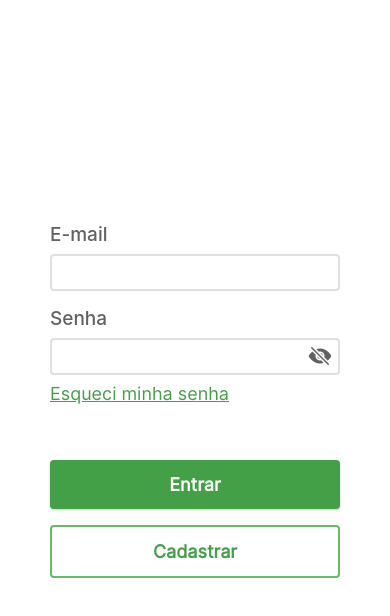
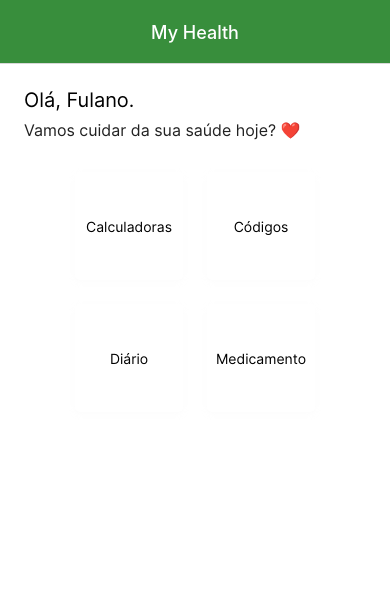
Before and after one commit to ajsaraujo/my-health-app, a React Native app: screen / in a window 390 px wide. Shown: the top 616 px of the page. Built offline with nearby package versions, Linux system fonts and the light colour scheme.

Commit message:
Escurecer cor do header

```diff
--- a/App.tsx
+++ b/App.tsx
@@ -3,17 +3,18 @@ import {
   createNativeStackNavigator,
   NativeStackNavigationOptions,
 } from '@react-navigation/native-stack'
+import { useFonts } from 'expo-font'
+
 import { MyHealthModule } from './src/modules'
 import Calculators from './src/modules/calculators/Calculators'
 import Codes from './src/modules/codes/Codes'
+import CodeQuery from './src/modules/codes/pages/Consulta'
 import Diary from './src/modules/diary/Diary'
+import { Login } from './src/modules/login/pages/Login'
 import Medicines from './src/modules/medicines/Medicines'
 import Home from './src/pages/Home'
 import { RouteParams } from './src/routeParams'
-import { GREEN } from './src/shared/ui/colors'
-import { Login } from './src/modules/login/pages/Login'
-import CodeQuery from './src/modules/codes/pages/Consulta'
-import { useFonts } from 'expo-font'
+import { GREEN_700 } from './src/shared/ui/colors'
 
 const Stack = createNativeStackNavigator<RouteParams>()
 
@@ -28,7 +29,7 @@ export default function App() {
   const TITLE_STYLES: Partial<NativeStackNavigationOptions> = {
     headerTitleAlign: 'center',
     headerStyle: {
-      backgroundColor: GREEN,
+      backgroundColor: GREEN_700,
     },
     headerTintColor: 'white',
   }
@@ -52,7 +53,7 @@ export default function App() {
       }}
     >
       {/* Definição de rotas do aplicativo */}
-      <Stack.Navigator initialRouteName="Login" screenOptions={TITLE_STYLES}>
+      <Stack.Navigator initialRouteName="Home" screenOptions={TITLE_STYLES}>
         {/* Tela de login */}
         <Stack.Screen
           name="Login"
```
